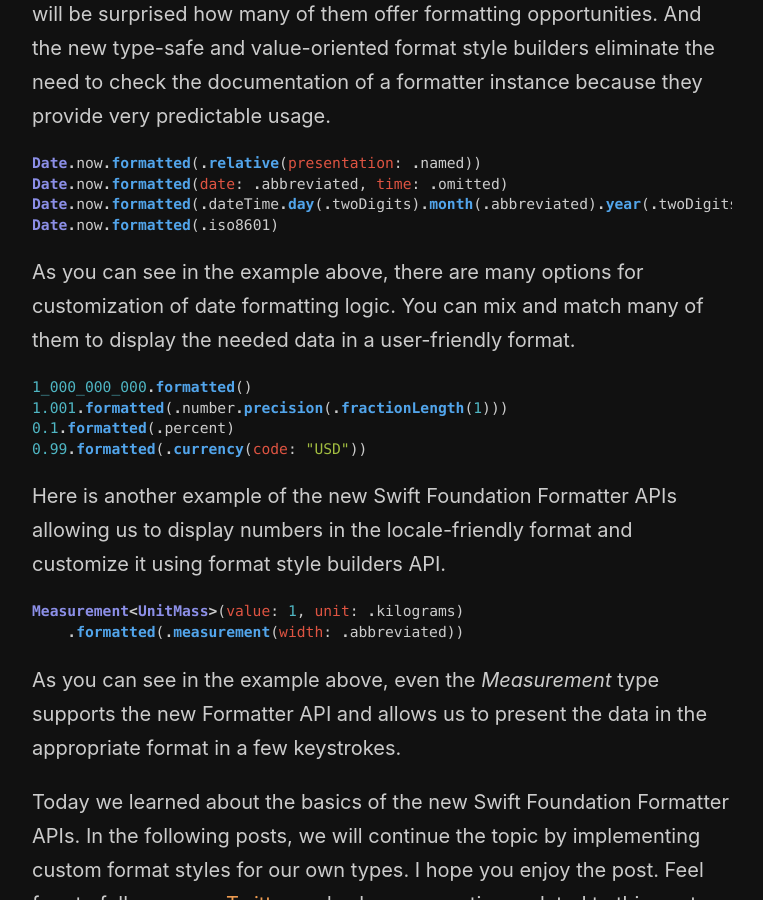
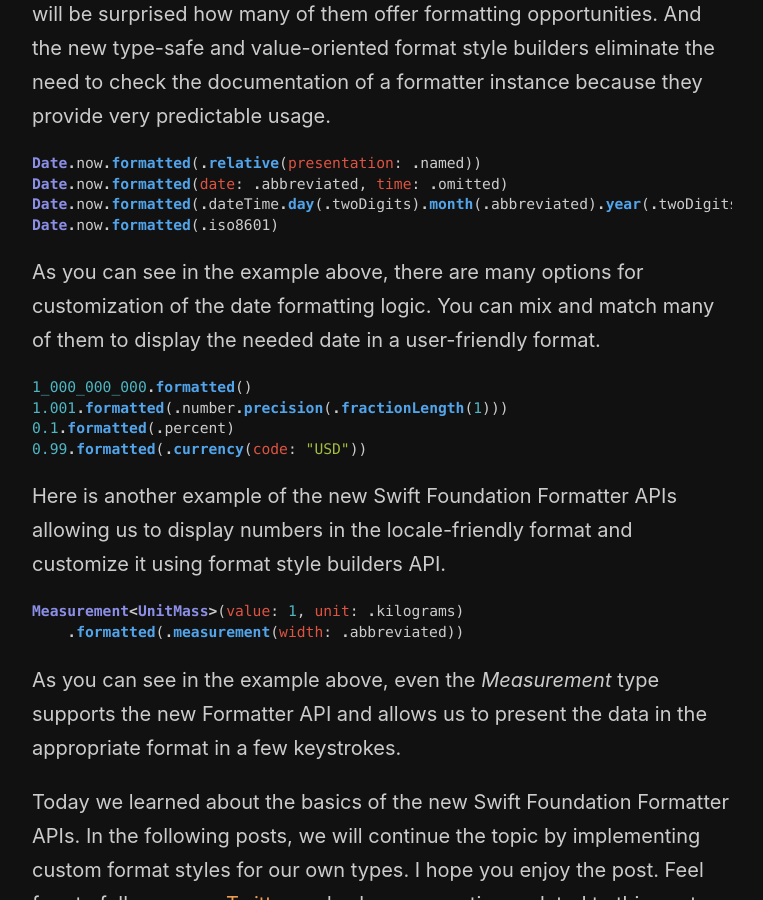
Before and after one commit to mecid/mecid.github.io, a Jekyll site: the page built from _posts/2023-05-30-mastering-swift-foundation-formatter-api-basics.md, in a window 1280 px wide and 900 px high, scrolled down 1519 px. Shown: the whole window, without its empty margins (258-1021 px from the left). Built offline with Jekyll 4.4.1, drawn with Linux system fonts in a browser that asks for light colours.

Commit message:
another improvement in formatter post

````diff
--- a/_posts/2023-05-30-mastering-swift-foundation-formatter-api-basics.md
+++ b/_posts/2023-05-30-mastering-swift-foundation-formatter-api-basics.md
@@ -44,7 +44,7 @@ Date.now.formatted(.dateTime.day(.twoDigits).month(.abbreviated).year(.twoDigits
 Date.now.formatted(.iso8601)
 ```
 
-As you can see in the example above, there are many options for customization of date formatting logic. You can mix and match many of them to display the needed data in a user-friendly format.
+As you can see in the example above, there are many options for customization of the date formatting logic. You can mix and match many of them to display the needed date in a user-friendly format.
 
 ```swift
 1_000_000_000.formatted()
````
